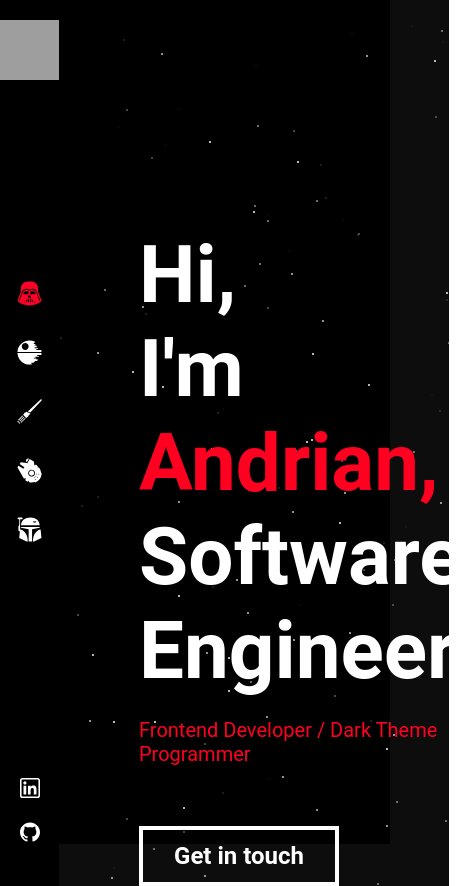
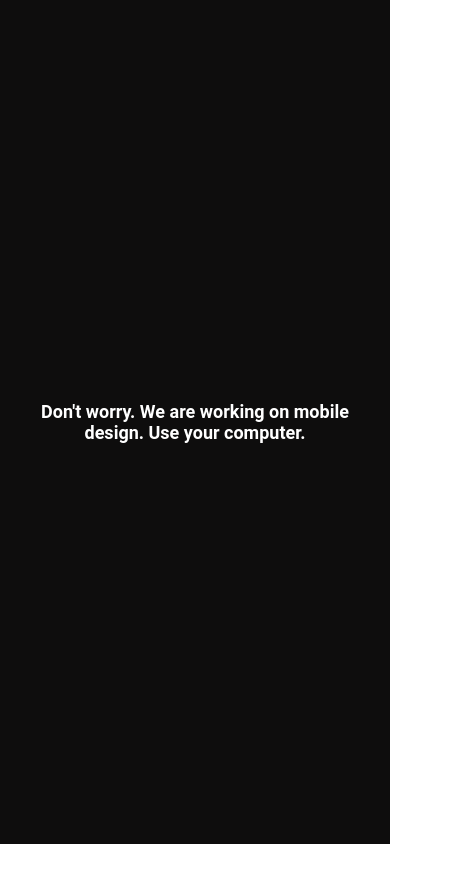
Before and after one commit to andrian-kars/andrian-kars.github.io, a React (Create React App) app: page /about#/home in a window 390 px wide. Shown: the whole page, 473 px wide, since content can reach past the window. After the commit the page ends 844 px from the top, so only its background shows below. Built offline with nearby package versions, Linux system fonts and the light colour scheme; grey boxes are pictures that could not be loaded.

Commit message:
mobile temp. godlike design

```diff
--- a/src/App.module.scss
+++ b/src/App.module.scss
@@ -1,9 +1,29 @@
 @import './styles/variables';
 
 .app {
-    display: flex;
+    display: none;
     min-height: 100vh;
     background-color: $mainBgColor;
+
+    @media (min-width: 1400px) {
+        display: flex;
+    }
+}
+
+.mobile {
+    background-color: $mainBgColor;
+    height: 100vh;
+    text-align: center;
+    padding: 20px;
+    display: flex;
+    justify-content: center;
+    align-items: center;
+    font-size: 18px;
+    font-weight: 700;
+
+    @media (min-width: 1400px) {
+        display: none;
+    }
 }
 
 .content {
--- a/src/App.tsx
+++ b/src/App.tsx
@@ -14,6 +14,7 @@ const App = () => {
   return (
     <HashRouter>
       <Provider store={store}>
+        <div className={s.mobile}>Don't worry. We are working on mobile design. Use your computer.</div>
         <main className={s.app}>
           <Navigation />
           <div className={s.content}>
```
